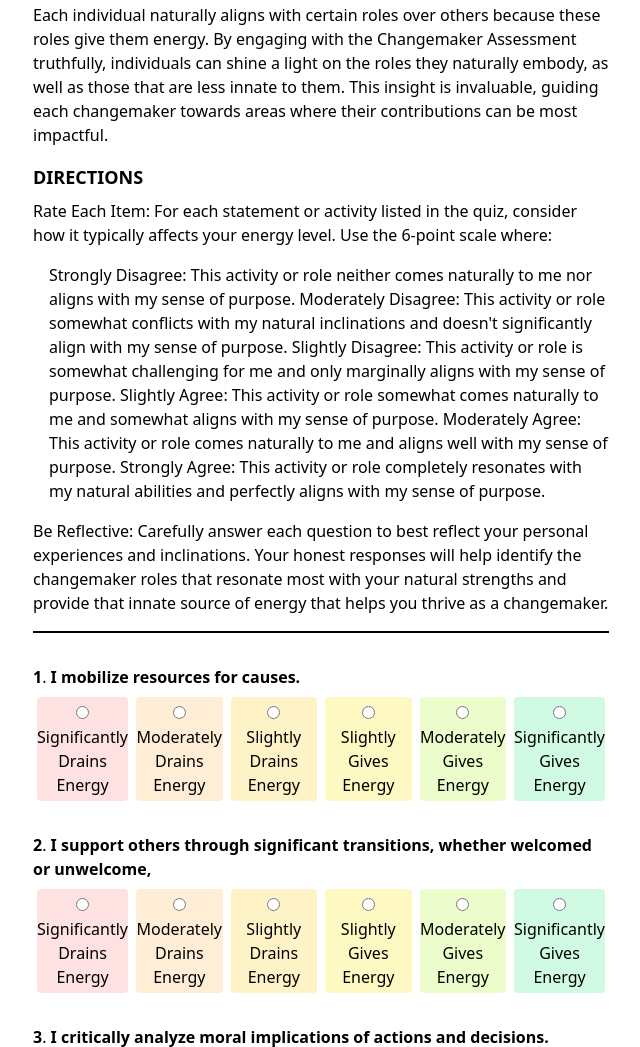
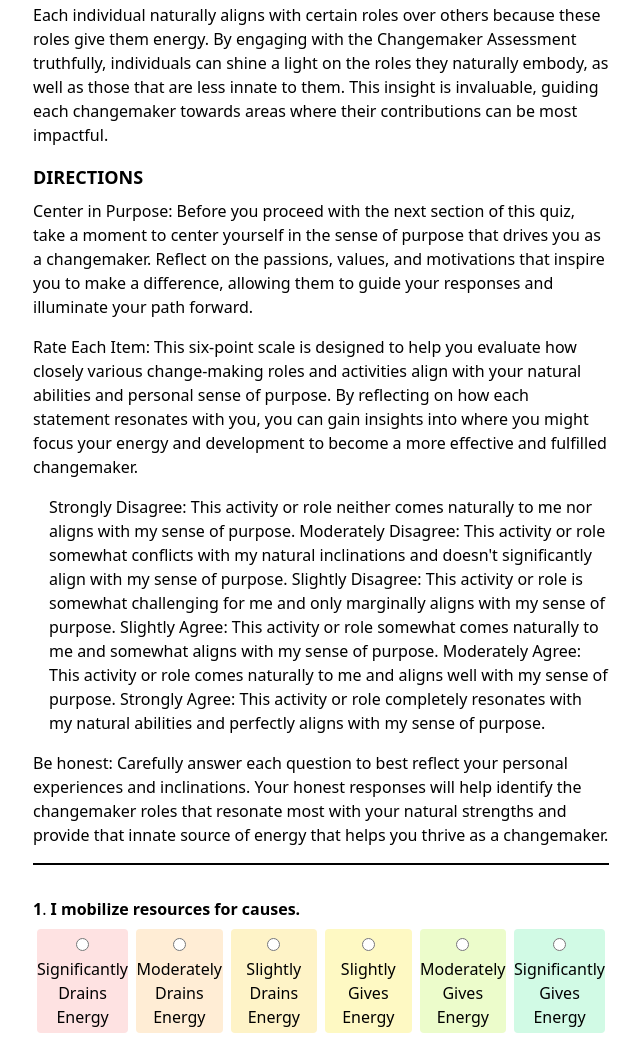
Before and after one commit to ianb/I2C-Changemaker-Roles-Assessment, a website: page docs/index.html in a window 1280 px wide. Shown: the part 353-1400 px from the top of the page, without its empty margins (319-959 px from the left). Drawn offline with Linux system fonts and the light colour scheme.

Commit message:
Update index Nora Whoops 9.html

```diff
--- a/docs/index.html
+++ b/docs/index.html
@@ -58,8 +58,13 @@
         <h2 class="text-lg font-bold mb-2 mt-4">DIRECTIONS</h2>
 
    <p class="mb-4">
-          Rate Each Item: For each statement or activity listed in the quiz, consider how it typically affects your energy level. Use the 6-point scale where:
-        <p>
+     Center in Purpose: Before you proceed with the next section of this quiz, take a moment to center yourself in the sense of purpose that drives you as a changemaker. Reflect on the passions, values, and motivations that inspire you to make a difference, allowing them to guide your responses and illuminate your path forward.
+      </p>
+
+        <p class="mb-4">
+     Rate Each Item: This six-point scale is designed to help you evaluate how closely various change-making roles and activities align with your natural abilities and personal sense of purpose. By reflecting on how each statement resonates with you, you can gain insights into where you might focus your energy and development to become a more effective and fulfilled changemaker.
+   </p>
+
 
       <p class="mb-4 ml-4">
                 Strongly Disagree: This activity or role neither comes naturally to me nor aligns with my sense of purpose.
@@ -73,7 +78,7 @@
          <p class="mb-4">
 
         <p>
-    Be Reflective: Carefully answer each question to best reflect your personal experiences and inclinations. Your honest responses will help identify the changemaker roles that resonate most with your natural strengths and provide that innate source of energy that helps you thrive as a changemaker.
+    Be honest: Carefully answer each question to best reflect your personal experiences and inclinations. Your honest responses will help identify the changemaker roles that resonate most with your natural strengths and provide that innate source of energy that helps you thrive as a changemaker.
          <p class="mb-4">
 
       </div>
```
